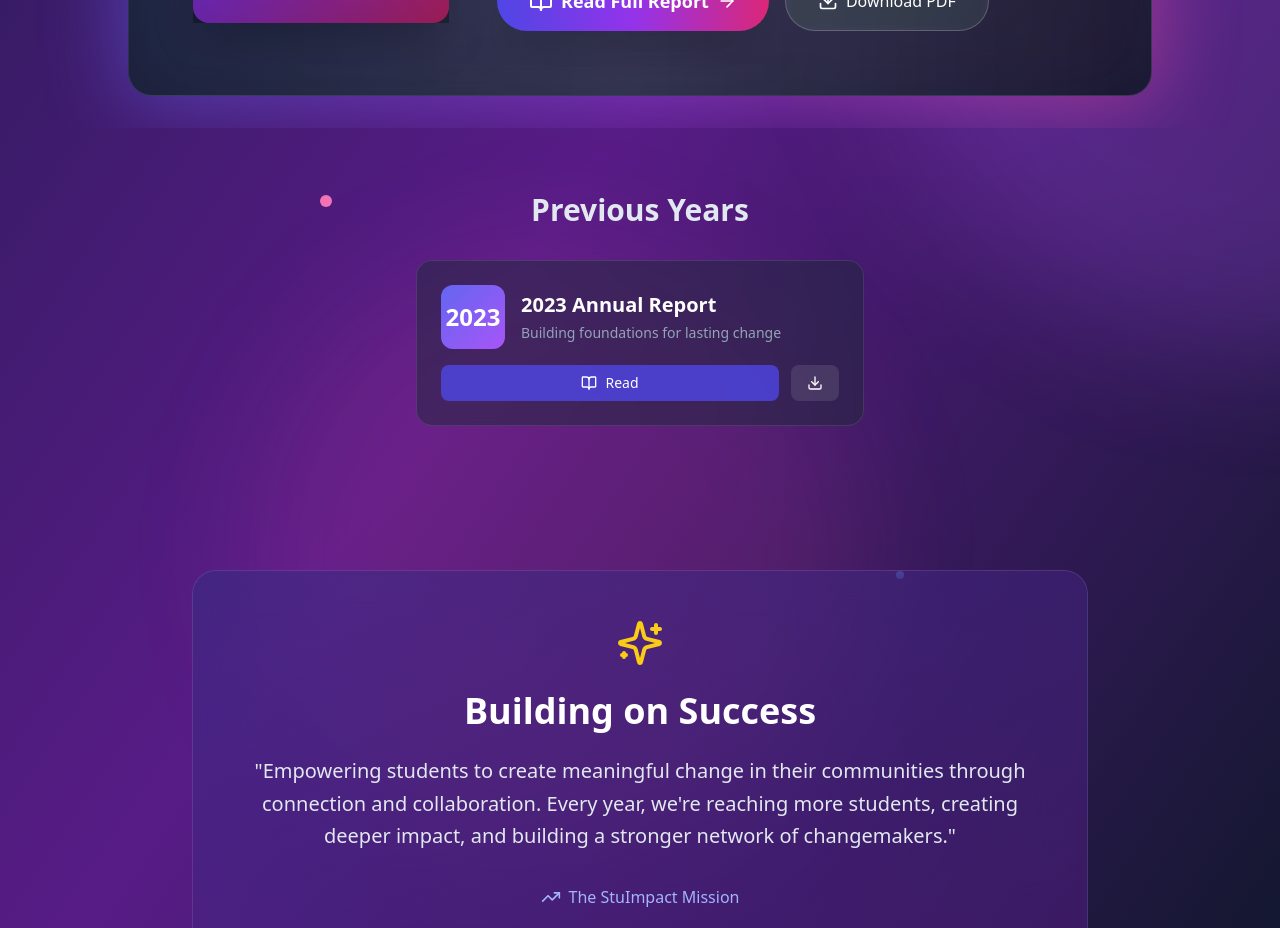
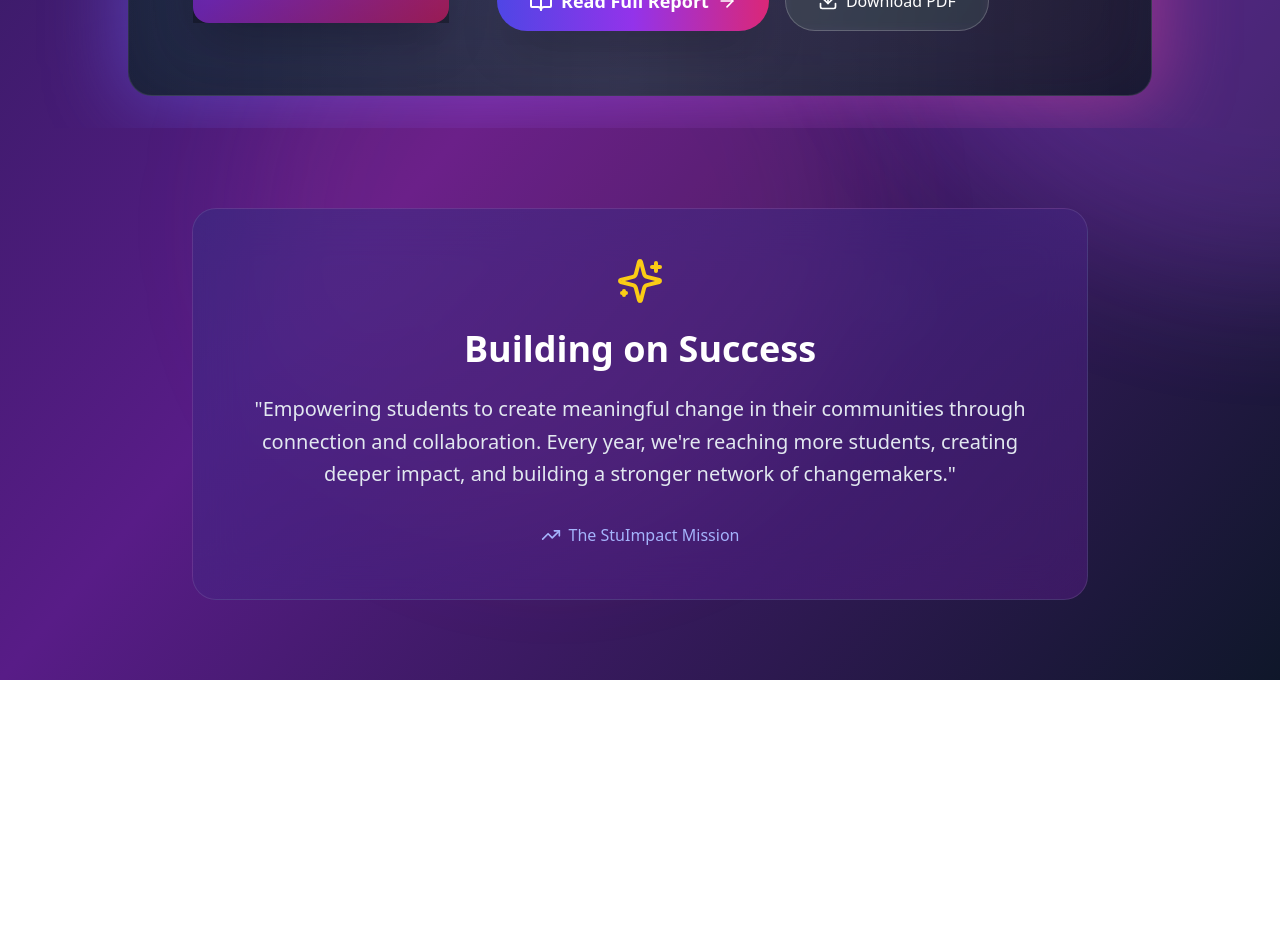
Before and after one commit to mrithunjay26/stuimpactweb4, a Next.js app: page /annual-reports in a window 1280 px wide. Shown: the part 840-1768 px from the top of the page. After the commit the page ends 1520 px from the top, so only its background shows below. Built offline with nearby package versions, Linux system fonts and the light colour scheme.

Commit message:
Update page.tsx

```diff
--- a/src/app/annual-reports/page.tsx
+++ b/src/app/annual-reports/page.tsx
@@ -34,16 +34,9 @@ const annualReports = [
     year: 2024,
     title: "2024 Annual Report",
     description: "Our most impactful year yet",
-    pdfUrl: "/annual-reports/2024-report.pdf",
+    pdfUrl: "/annual-reports/2025-report.pdf",
     highlights: ["10,000+ students reached", "50+ schools partnered", "95% satisfaction rate"],
     isFeatured: true,
-  },
-  {
-    year: 2023,
-    title: "2023 Annual Report",
-    description: "Building foundations for lasting change",
-    pdfUrl: "/annual-reports/2023-report.pdf",
-    highlights: ["5,000+ students engaged", "25+ partner organizations", "Launch of ClubSync"],
   },
 ]
 
```
